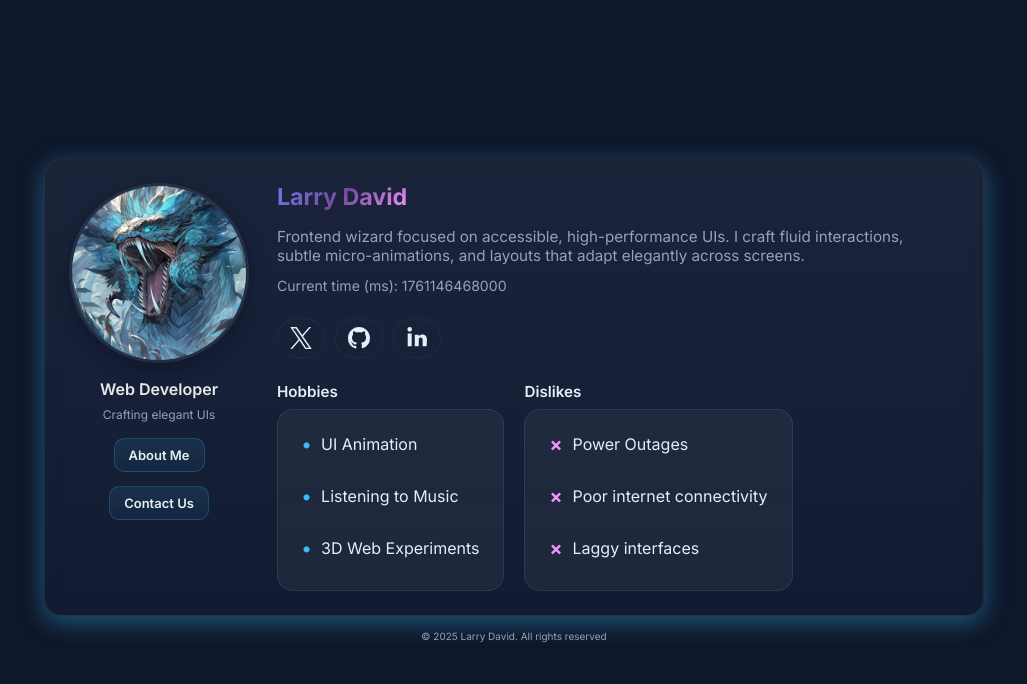
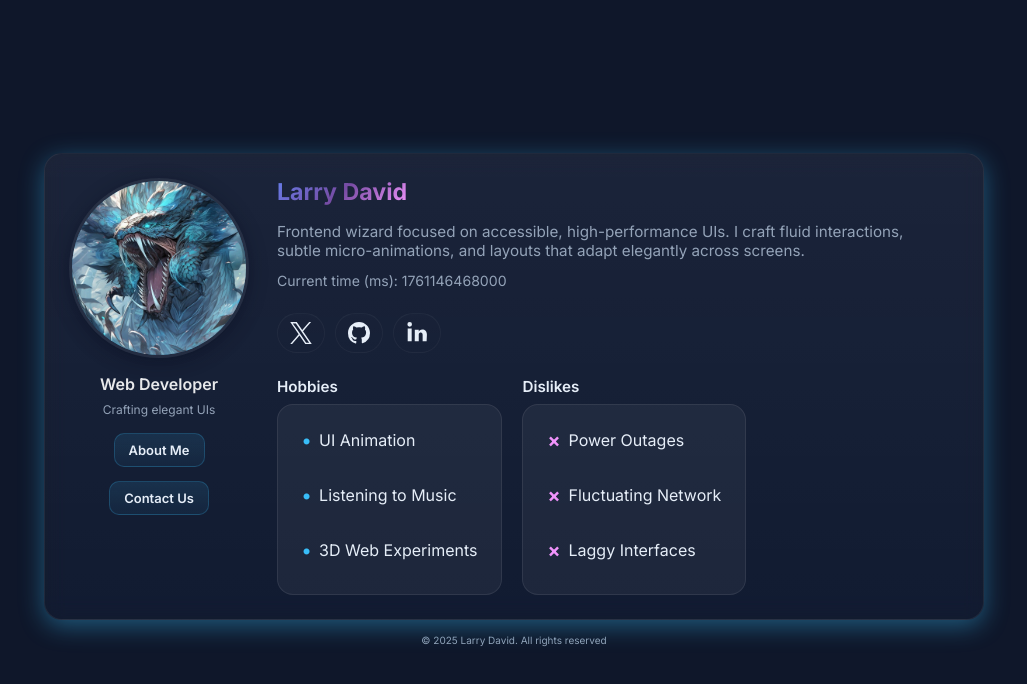
Before and after one commit to L1a6/profile-card, a plain HTML site: page index.html in a window 1280 px wide. Shown: the whole page, without its empty margins (126-1153 px from the left). Drawn offline with Linux system fonts and the light colour scheme.

Commit message:
Updating Dislikes

```diff
--- a/index.html
+++ b/index.html
@@ -164,8 +164,8 @@
             <h3 id="dislikesHeading" class="list-title">Dislikes</h3>
             <ul class="simple-list" data-testid="test-user-dislikes">
               <li>Power Outages</li>
-              <li>Poor internet connectivity</li>
-              <li>Laggy interfaces</li>
+              <li>Fluctuating Network</li>
+              <li>Laggy Interfaces</li>
             </ul>
           </div>
         </section>
--- a/script.js
+++ b/script.js
@@ -1,4 +1,4 @@
-// Live Time Update (Milliseconds)
+// Live Time Update in Milliseconds
 
 function updateTime() {
   const timeElement = document.getElementById('userTime');
--- a/style.css
+++ b/style.css
@@ -257,12 +257,19 @@ body {
   border-radius: 12px;
   display: flex;
   align-items: center;
-  text-align: left;
   gap: 10px;
   color: var(--text);
   transition: transform 0.25s ease, box-shadow 0.25s ease, background 0.25s ease;
   cursor: default;
+  justify-content: flex-start;
+  text-align: left !important;
+  flex-wrap: wrap;
+  gap: 8px;
+  width: 100%;
+  line-height: 1.4;
+  white-space: normal;
 }
+
 .simple-list li:hover {
   transform: translateY(-3px);
   box-shadow: 0 6px 24px var(--blue-glow);
@@ -280,14 +287,6 @@ body {
   .avatar-details { align-items: center; text-align: center; }
   .social-list { justify-content: center; flex-wrap: wrap; }
   .lists { flex-direction: column; gap: 16px; justify-content: center; align-items: center; }
-}
-
-@media (max-width: 767px) {
-  .simple-list li {
-    text-align: left !important;
-    width: 100%;
-    word-wrap: break-word;
-  }
 }
 
 /* Footer note */
```
